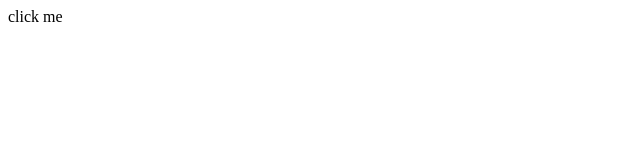
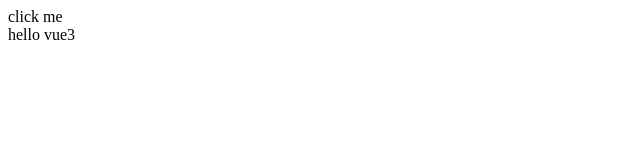
Before and after one commit to Muzzle886/vue-leran, a website built with webpack: page public/index.html in a window 1280 px wide. Shown: the full height of the page, 0-640 px from the left. Built offline with nearby package versions, Linux system fonts and the light colour scheme.

Commit message:
reponsive v1.0

```diff
--- a/public/index.html
+++ b/public/index.html
@@ -8,5 +8,6 @@
 </head>
 <body>
     <div id="app"></div>
+    <div class="responsive"></div>
 </body>
 </html>
--- a/src/index.ts
+++ b/src/index.ts
@@ -1 +1,2 @@
 export * from './renderer/renderer'
+export * from './responsive/responsive'
--- /dev/null
+++ b/src/responsive/responsive.ts
@@ -0,0 +1,36 @@
+// 存储副作用函数的桶
+const bucket = new Set<Function>();
+
+// 原始数据
+const data: { [key: string | symbol]: string } = { text: "hello world" };
+// 对原始数据进行代理操作
+const obj = new Proxy(data, {
+  // 拦截读取操作
+  get(target, key) {
+    // 将副作用函数effect添加到储存副作用函数的桶中
+    bucket.add(effect);
+    // 返回属性值
+    return target[key];
+  },
+  // 拦截设置操作
+  set(target, key, newValue) {
+    // 设置属性值
+    target[key] = newValue;
+    // 把副作用函数从桶里取出并执行
+    bucket.forEach((fn) => fn());
+    // 返回true代表操作成功
+    return true;
+  },
+});
+
+// 副作用函数
+function effect() {
+  document.querySelector('.responsive').innerHTML = obj.text;
+}
+
+effect();
+setTimeout(() => {
+  obj.text = "hello vue3";
+}, 1000);
+
+export default {};
```
Also changed, not shown: src/responsive/tyeps.ts (added), 1 other file.
